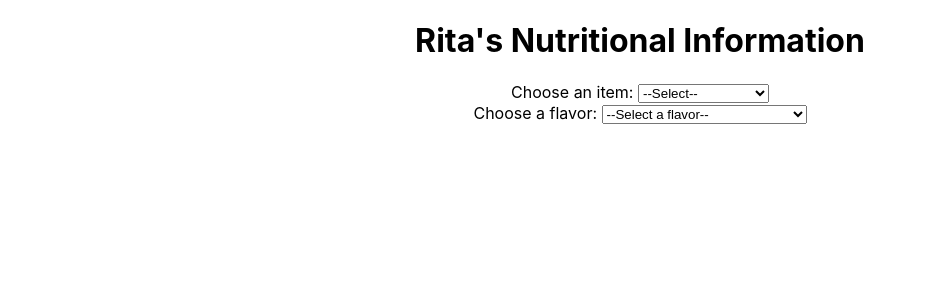
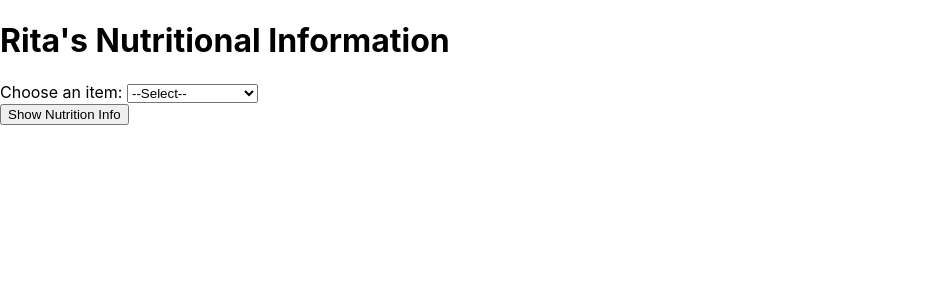
Before and after one commit to jillianfusco/ritas-app, a React (Create React App) app: page / in a window 1280 px wide. Shown: the top 300 px of the page, without its empty margins (0-926 px from the left). Built offline with nearby package versions, Linux system fonts and the light colour scheme.

Commit message:
added submit button and sizes. console log selections on submit

```diff
--- a/src/App.js
+++ b/src/App.js
@@ -3,7 +3,7 @@
 
 function App() {
   return (
-    <div className="App">
+    <div >
       <Form />
     </div>
   );
--- a/src/components/Form.js
+++ b/src/components/Form.js
@@ -6,8 +6,16 @@
     const [flavor, setFlavor] = useState('');
     const [size, setSize] = useState('');
 
+    function handleSubmit(e) {
+        e.preventDefault();
+
+        console.log("Item: ", itemType);
+        console.log("Flavor: ", flavor);
+        console.log("Size: ", size);
+    }
+
     return(
-        <form>
+        <form onSubmit={handleSubmit}>
             <h1>Rita's Nutritional Information</h1>
 
             <label htmlFor="item">Choose an item: </label>
@@ -31,9 +39,19 @@
                 <option value="pup-cup">Pup Cup</option>
             </select>
 
-            <WaterIceForm />
+            {itemType === 'water-ice' && (
+                <WaterIceForm
+                    flavor={flavor}
+                    setFlavor={setFlavor}
+                    size={size}
+                    setSize={setSize}
+                />
+            )}
+
+            <br/>
+            <button type="submit">Show Nutrition Info</button>
         </form>
-    )
+    );
 
 }
 
--- a/src/components/WaterIceForm.js
+++ b/src/components/WaterIceForm.js
@@ -1,5 +1,5 @@
 
-function WaterIceForm({ flavor, setFlavor }) {
+function WaterIceForm({ flavor, setFlavor, size, setSize }) {
 
     return(
         <div>
@@ -99,7 +99,23 @@
                 <option value="s-f-mango-peach">S/F Mango Peach</option>
                 <option value="s-f-pink-lemonade">S/F Pink Lemonade</option>
                 <option value="s-f-tangerine">S/F Tangerine</option>
-                </select>
+            </select>
+
+            <br />
+
+            <label htmlFor="size">Choose a size: </label>
+            <select
+                id='size'
+                value={size}
+                onChange={(e) => setSize(e.target.value)}
+            >
+                <option value="">--Select a size--</option>
+                <option value="kids">Kid's</option>
+                <option value="small">Small</option>
+                <option value="regular">Regular</option>
+                <option value="large">Large</option>
+                <option value="quart">Quart</option>
+            </select>
         </div>
     );
 }
```
